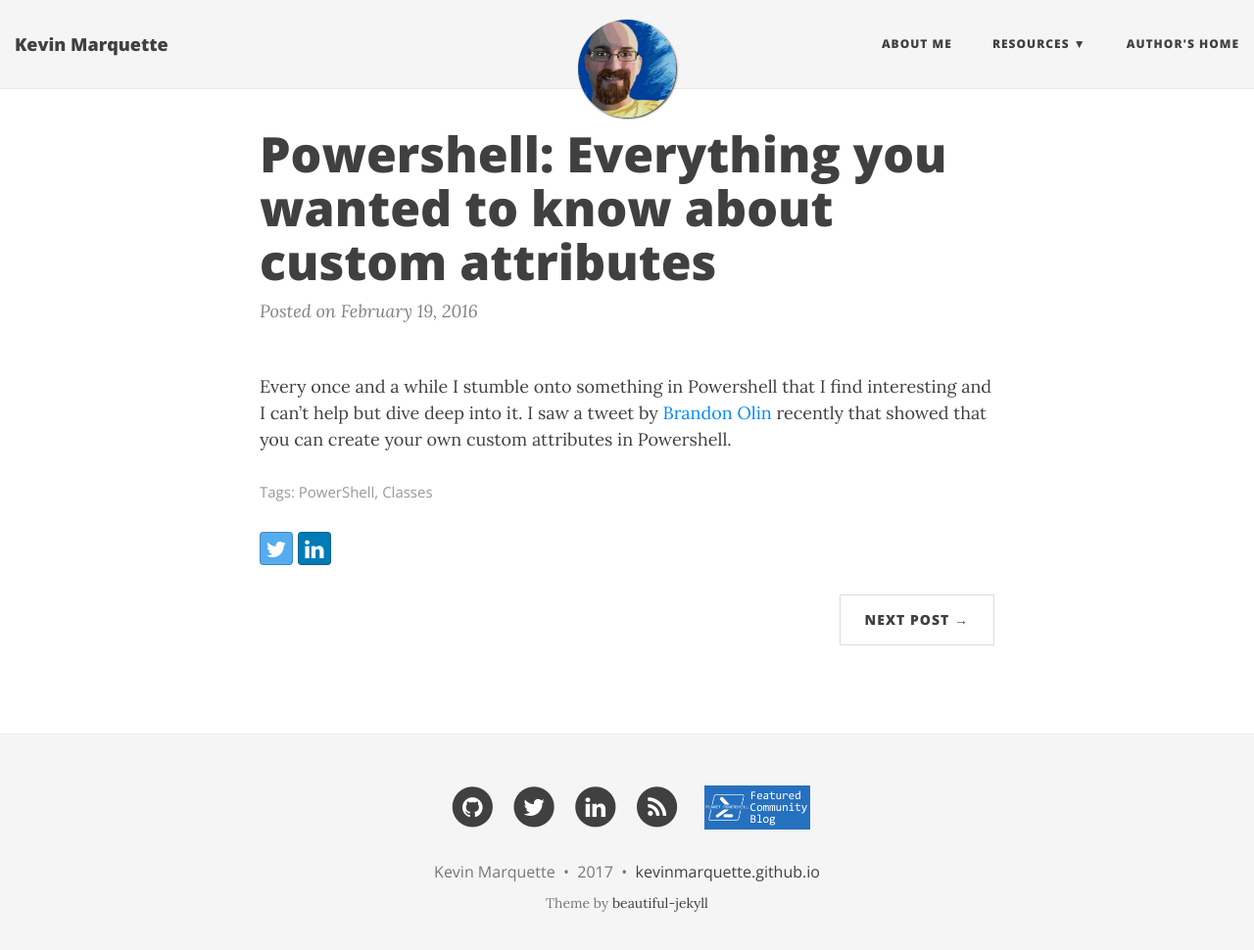
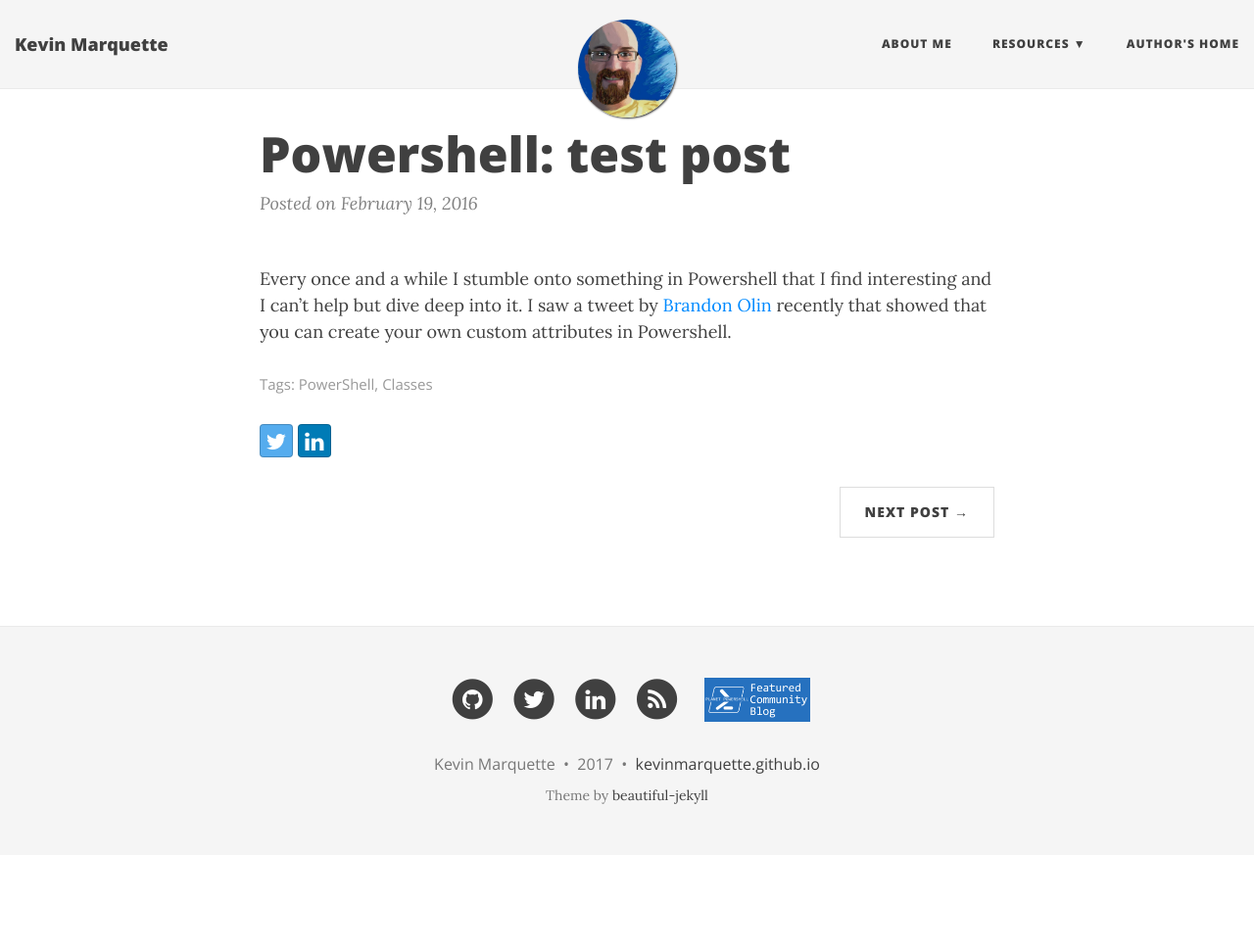
Before and after one commit to KevinMarquette/kevinmarquette.github.io, a Jekyll site: the page built from _posts/2016-01-01-Powershell-test.md, in a window 1280 px wide and 983 px high. Shown: the top 970 px of the window at 98% size. Built offline with Jekyll 4.4.1, drawn with Linux system fonts in a browser that asks for light colours; nearby versions of some CDN libraries.

Commit message:
more testing

```diff
--- a/_posts/2016-01-01-Powershell-test.md
+++ b/_posts/2016-01-01-Powershell-test.md
@@ -1,6 +1,6 @@
 ---
 layout: post
-title: "Powershell: Everything you wanted to know about custom attributes"
+title: "Powershell: test post"
 date: 2016-02-19
 tags: [PowerShell,Classes]
 ---
```
